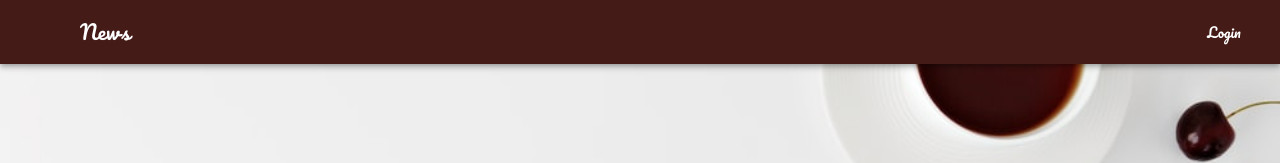
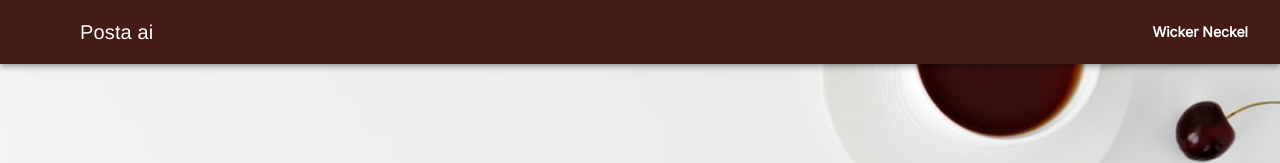
Before and after one commit to WilckerNeckel/posta.ai-frontend, a React (Vite) app: page / in a window 1280 px wide. Shown: the top 163 px of the page. Built offline with nearby package versions, Linux system fonts and the light colour scheme; some icons are missing.

Commit message:
refactor: format files

```diff
--- a/package.json
+++ b/package.json
@@ -12,6 +12,7 @@
   "dependencies": {
     "@emotion/react": "^11.14.0",
     "@emotion/styled": "^11.14.0",
+    "@fontsource/inter": "^5.2.5",
     "@fontsource/pacifico": "^5.2.5",
     "@mui/icons-material": "^7.0.1",
     "@mui/material": "^7.0.2",
--- a/src/components/TopBar.tsx
+++ b/src/components/TopBar.tsx
@@ -1,10 +1,12 @@
-import AppBar from '@mui/material/AppBar';
-import Box from '@mui/material/Box';
-import Toolbar from '@mui/material/Toolbar';
-import Typography from '@mui/material/Typography';
-import Button from '@mui/material/Button';
-import IconButton from '@mui/material/IconButton';
-import MenuIcon from '@mui/icons-material/Menu';
+import AppBar from "@mui/material/AppBar";
+import Box from "@mui/material/Box";
+import Toolbar from "@mui/material/Toolbar";
+import Typography from "@mui/material/Typography";
+import Button from "@mui/material/Button";
+import IconButton from "@mui/material/IconButton";
+import MenuIcon from "@mui/icons-material/Menu";
+// @ts-ignore
+import "@fontsource/inter";
 
 export function TopBar() {
     return (
@@ -20,10 +22,22 @@ export function TopBar() {
                     >
                         <MenuIcon />
                     </IconButton>
-          <Typography variant="h6" component="div" sx={{ flexGrow: 1 }}>
-            News
+                    <Typography
+                        variant="h6"
+                        component="div"
+                        sx={{ flexGrow: 1 }}
+                    >
+                        Posta ai
                     </Typography>
-          <Button color="inherit">Login</Button>
+                    <Button
+                        color="inherit"
+                        sx={{
+                            fontFamily: "inter",
+                            fontWeight: "bold",
+                        }}
+                    >
+                        Wicker Neckel
+                    </Button>
                 </Toolbar>
             </AppBar>
         </Box>
--- a/src/themes/muiTheme.ts
+++ b/src/themes/muiTheme.ts
@@ -1,7 +1,5 @@
 // src/theme/theme.ts
-import { createTheme } from '@mui/material/styles';
-// @ts-ignore
-import "@fontsource/pacifico";
+import { createTheme } from "@mui/material/styles";
 
 export const muiTheme = createTheme({
     typography: {
```
Also changed, not shown: src/main.tsx (+8 -8 lines), src/pages/StudentHome.tsx (+6 -7 lines), src/themes/jsonTheme.ts (indentation only), 1 other file (tests, documents, lock files or other folders). Lines whose indentation alone changed are shown as unchanged.
